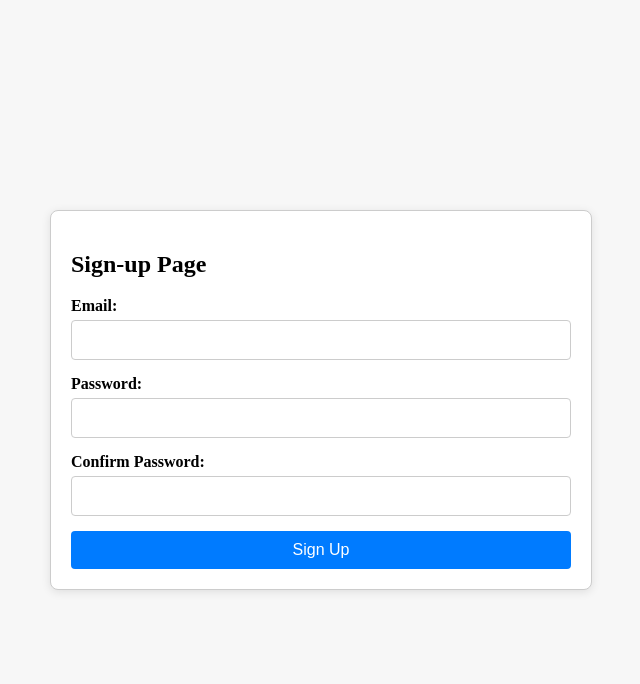
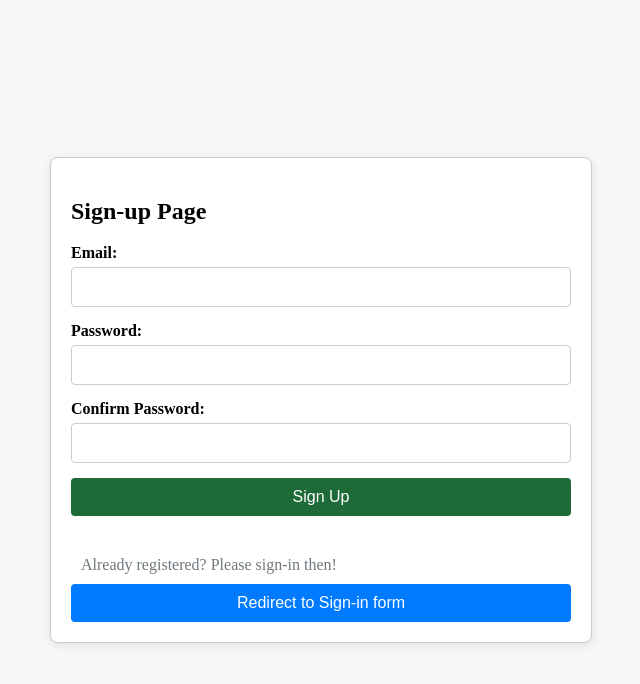
Before and after one commit to zaina0k/November2024Hackathon, a Next.js app: page /signup in a window 1280 px wide. Shown: the top 684 px of the page, without its empty margins (319-959 px from the left). Built offline with nearby package versions, Linux system fonts and the light colour scheme.

Commit message:
Adding more feauture to signup

```diff
--- a/pages/css/signup.css
+++ b/pages/css/signup.css
@@ -50,6 +50,16 @@ body {
   padding: 10px;
   border: none;
   border-radius: 4px;
+  background-color: #1f6b38;
+  color: white;
+  font-size: 16px;
+  cursor: pointer;
+}
+
+.redirect-button {
+  padding: 10px;
+  border: none;
+  border-radius: 4px;
   background-color: #007bff;
   color: white;
   font-size: 16px;
@@ -59,3 +69,38 @@ body {
 .signin-button:hover {
   background-color: #0056b3;
 }
+
+.error-popup {
+  margin-top: 20px;
+  padding: 15px;
+  background-color: #f8d7da;
+  color: #721c24;
+  border: 1px solid #f5c6cb;
+  border-radius: 5px;
+  display: flex;
+  justify-content: center;
+  align-items: center;
+  position: relative;
+  text-align: center;
+}
+
+.error-popup::before {
+  content: "⚠️";
+  margin-right: 10px;
+}
+
+.error-popup button {
+  background: transparent;
+  border: none;
+  color: #721c24;
+  font-size: 18px;
+  cursor: pointer;
+  position: absolute;
+  right: 10px;
+  top: 50%;
+  transform: translateY(-50%);
+}
+
+.error-popup button:hover {
+  color: #f5c6cb;
+}
--- a/pages/signup.tsx
+++ b/pages/signup.tsx
@@ -66,11 +66,16 @@ export default function Signup() {
         <button type="submit" className="signin-button">
           Sign Up
         </button>
+        <text style={{marginTop:30,color:"#71797E",padding:10}}>Already registered? Please sign-in then!</text>
+        <button type="submit" className="redirect-button">
+          Redirect to Sign-in form
+        </button>
       </form>
       {/* Display the error message as a popup */}
       {errorMessage && (
         <div className="error-popup">
           {errorMessage}
+          <button onClick={() => setErrorMessage("")}>OK</button> {/* Close button */}
         </div>
       )}
     </div>
```
Lines whose indentation alone changed are shown as unchanged.
